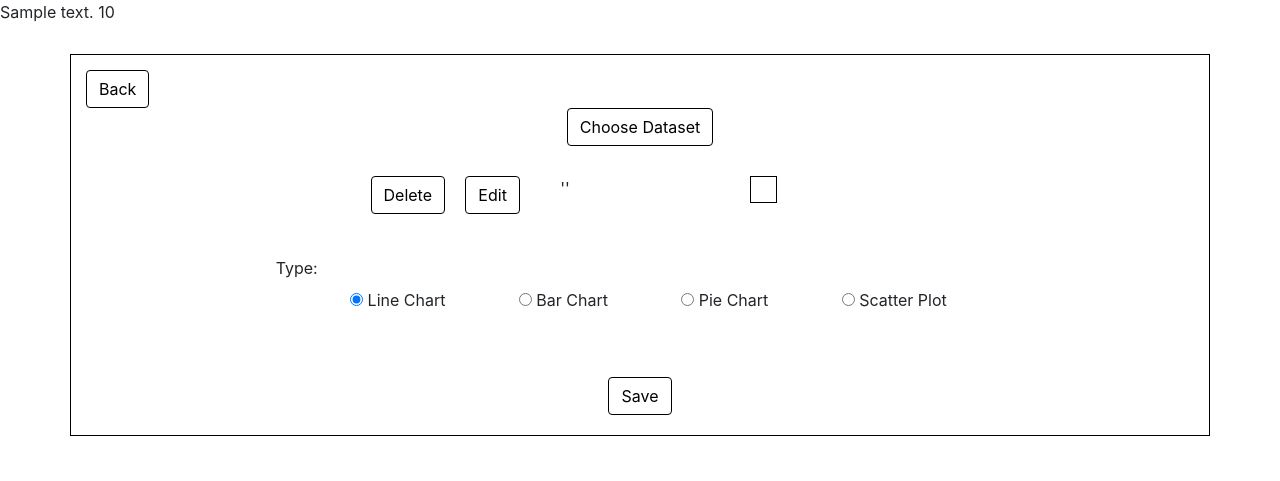
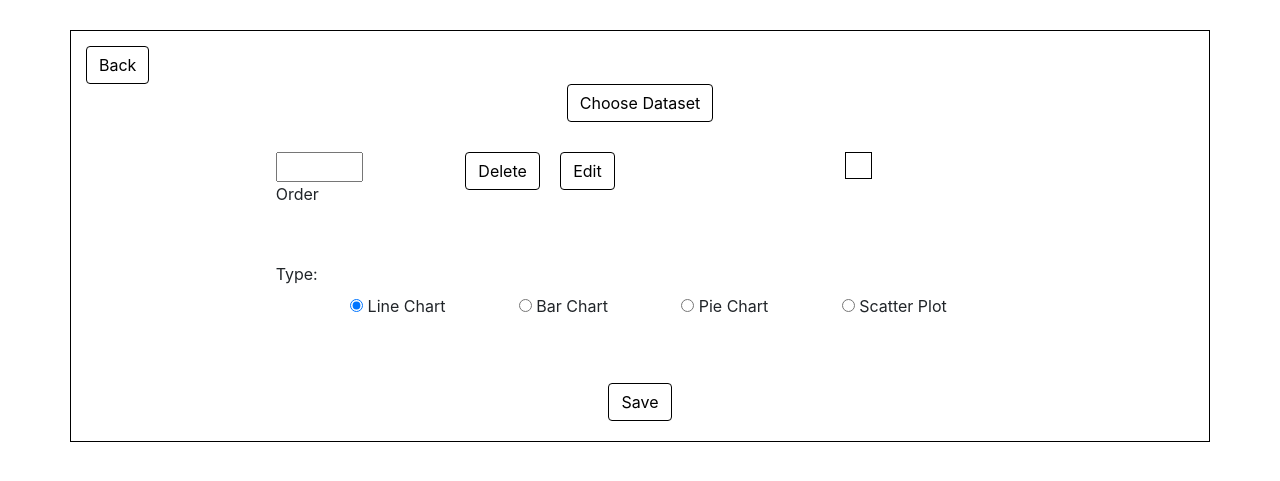
Before and after one commit to lucas-harris/rec-data-management, a Django app: template templates/pages/chart-creation.html in a window 1280 px wide. Shown: the top 481 px of the page. Run offline with Django 3.2, Linux system fonts and the light colour scheme; tables that the repository leaves empty hold one stand-in row (Sample ...); the template is opened without the code that fills it: values named after a table or form of the project are taken from there, most other values are stand-ins (such as "Sample title", 1, 10 or a date in 2020); data that the repository does not hold is empty; some libraries are stand-ins or nearby versions.

Commit message:
added in order functionality

```diff
--- a/pages/models.py
+++ b/pages/models.py
@@ -51,4 +51,5 @@ class Graph(models.Model):
     day_of_month = models.CharField(max_length=500, default='1')
     day_of_week = models.CharField(max_length=500, default='Monday')
     time = models.CharField(max_length=500, default='0630')
+    order = models.IntegerField(default=-1)
     data_json = fields.JSONField(default={'',''})
--- a/requirements.txt
+++ b/requirements.txt
@@ -4,7 +4,7 @@ cachetools==2.1.0
 certifi==2018.4.16
 chardet==3.0.4
 colorama==0.3.9
-Django==2.0.5
+Django==2.2.4
 django-heroku==0.3.1
 django-wkhtmltopdf==3.2.0
 ez-setup==0.9
@@ -38,5 +38,4 @@ urllib3==1.23
 virtualenv==15.2.0
 webapp2==2.5.2
 WebOb==1.8.2
-wkhtmltopdf==0.2
 wrapt==1.10.11
--- a/templates/pages/chart-creation.html
+++ b/templates/pages/chart-creation.html
@@ -14,8 +14,6 @@
         </script>
     </head>
     <body>
-        {{text}}
-        {{temp_var}}
         <div class="container entire-body">
             <div class="row justify-content-start">
                 <div class="col-0">
@@ -35,6 +33,10 @@
                 <div class="container">
                     {% for index in graph_count %}
                     <div class="row justify-content-center" id='label-row-{{index}}'>
+                        <div class="col-2">
+                            <input form="confirm-form" type="number" min="1" max="10" step="1" name='dataset-order-{{index}}' id='dataset-order-{{index}}'>
+                            <p>Order</p>
+                        </div>
                         <div class="col-1">
                         <form name="form{{index}}" action="/select-dataset-redirect/" method="POST">
                             {% csrf_token %}
@@ -47,10 +49,11 @@
                             <input type="submit" name='edit' value="Edit" class="btn btn-outline-primary" id="edit-button-{{index}}">
                         </div>
                         </form>
-                        <div class="col-2"><p id='dataset-label-{{index}}'>''</p></div>
+                        <div class="col-2"><p id='dataset-label-{{index}}'></p></div>
                         <div class="col-2"><canvas id="color-canvas-{{index}}" width="25%" height="25%"></canvas></div>
                     </div>
                     <script>
+                        document.getElementById('dataset-order-{{index}}').value = json[{{index}}].order;
                         document.getElementById('id_selected_graph_id').id = 'graph-form-{{index}}';
                         document.getElementById('dataset-label-{{index}}').innerHTML = json[{{index}}].label;
                         document.getElementById("color-canvas-{{index}}").style.backgroundColor = json[{{index}}].color;
@@ -61,7 +64,7 @@
             </div>
             <div class='row justify-content-center type-row'>
                 <div class="col-8">
-                <form action="/confirm-chart-redirect/" method="POST" class="form-group">
+                <form action="/confirm-chart-redirect/" method="POST" class="form-group" id="confirm-form">
                     {% csrf_token %}
                     {{ chart_form }}
                 </div>
@@ -100,4 +103,5 @@
     <script src="https://code.jquery.com/jquery-3.2.1.slim.min.js" integrity="sha384-KJ3o2DKtIkvYIK3UENzmM7KCkRr/rE9/Qpg6aAZGJwFDMVNA/GpGFF93hXpG5KkN" crossorigin="anonymous"></script>
     <script src="https://cdnjs.cloudflare.com/ajax/libs/popper.js/1.12.9/umd/popper.min.js" integrity="sha384-ApNbgh9B+Y1QKtv3Rn7W3mgPxhU9K/ScQsAP7hUibX39j7fakFPskvXusvfa0b4Q" crossorigin="anonymous"></script>
     <script src="https://maxcdn.bootstrapcdn.com/bootstrap/4.0.0/js/bootstrap.min.js" integrity="sha384-JZR6Spejh4U02d8jOt6vLEHfe/JQGiRRSQQxSfFWpi1MquVdAyjUar5+76PVCmYl" crossorigin="anonymous"></script>
+    <script src="{% static 'js/chart-creation-order-checks.js' %}" type="text/javascript"></script>
 </html>
```
Also changed, not shown: pages/views.py (+10 -6 lines), static/js/chart-creation-order-checks.js (added, +7 -0 lines), pages/migrations/0011_graph_order.py (added).
